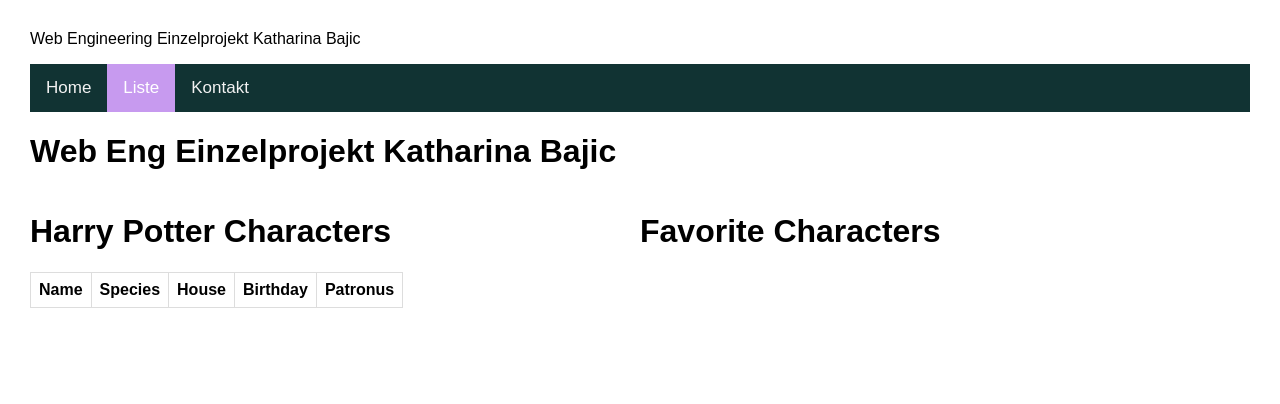
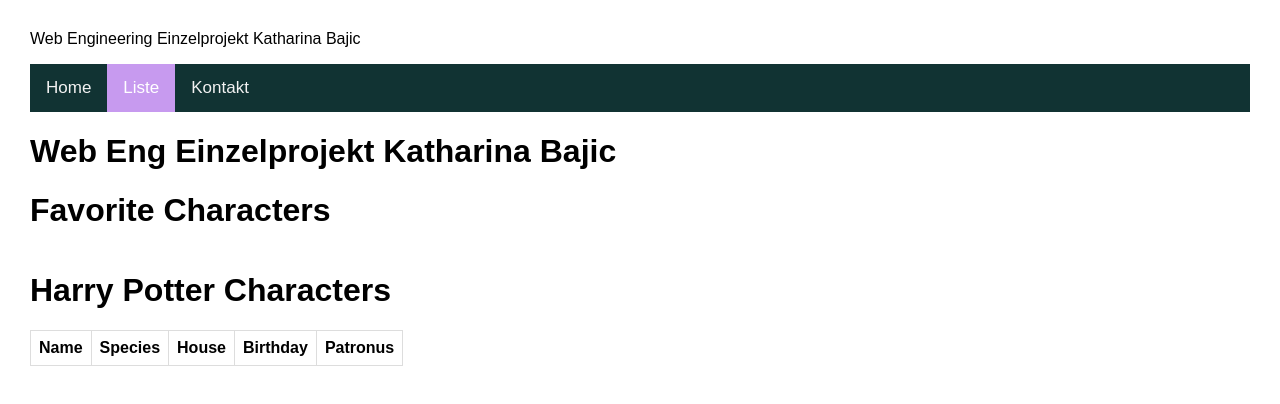
Before and after one commit to KathaBajic/WebEngEinzelprojekt, a website built with webpack: page src/pages/liste.html in a window 1280 px wide. Built offline with nearby package versions, Linux system fonts and the light colour scheme; no server answers.

```diff
--- a/src/pages/liste.html
+++ b/src/pages/liste.html
@@ -7,7 +7,7 @@
         <title>
             <%= htmlWebpackPlugin.options.title %>
         </title>
-        <meta name="description" content="">
+        <meta name="List page for web eng projec" content="demonstation of API usage and DOM manipulation">
         <meta name="viewport" content="width=device-width, initial-scale=1">
         <link rel="stylesheet" href="">
     </head>
@@ -27,8 +27,15 @@
             <%= htmlWebpackPlugin.options.title %>
         </h1>
 
-        <div class="container">
-            <div class="floatLeft">
+        <div>
+            <h1>Favorite Characters</h1>
+
+            <table id="rem-table" class="table">
+                <!-- Table gets appended with JS -->
+            </table>
+        </div>
+
+        <div>
             <h1>Harry Potter Characters</h1>
 
             <table id="carac-table" class="table" style="float: left;">
@@ -41,15 +48,6 @@
                 </tr>
             </table>
         </div>
-
-            <div class="floatRight">
-                <h1>Favorite Characters</h1>
-
-                <table id="rem-table" class="table">
-                    <!-- Table gets appended with JS -->
-                </table>
-            </div>
-        </div>
     </body>
 
 </html>
--- a/src/styles/style.scss
+++ b/src/styles/style.scss
@@ -3,10 +3,6 @@
   margin: 30px;
   font-family: Arial, Helvetica, sans-serif;
 }
-
-.floatLeft { width: 50%; float: left; }
-.floatRight {width: 50%; float: right; }
-.container { overflow: hidden; }
 
 .topnav {
   overflow: hidden;
```
Also changed, not shown: src/index.html (+1 -1 lines), src/pages/kontakt.html (+1 -1 lines). Lines whose indentation alone changed are shown as unchanged.
